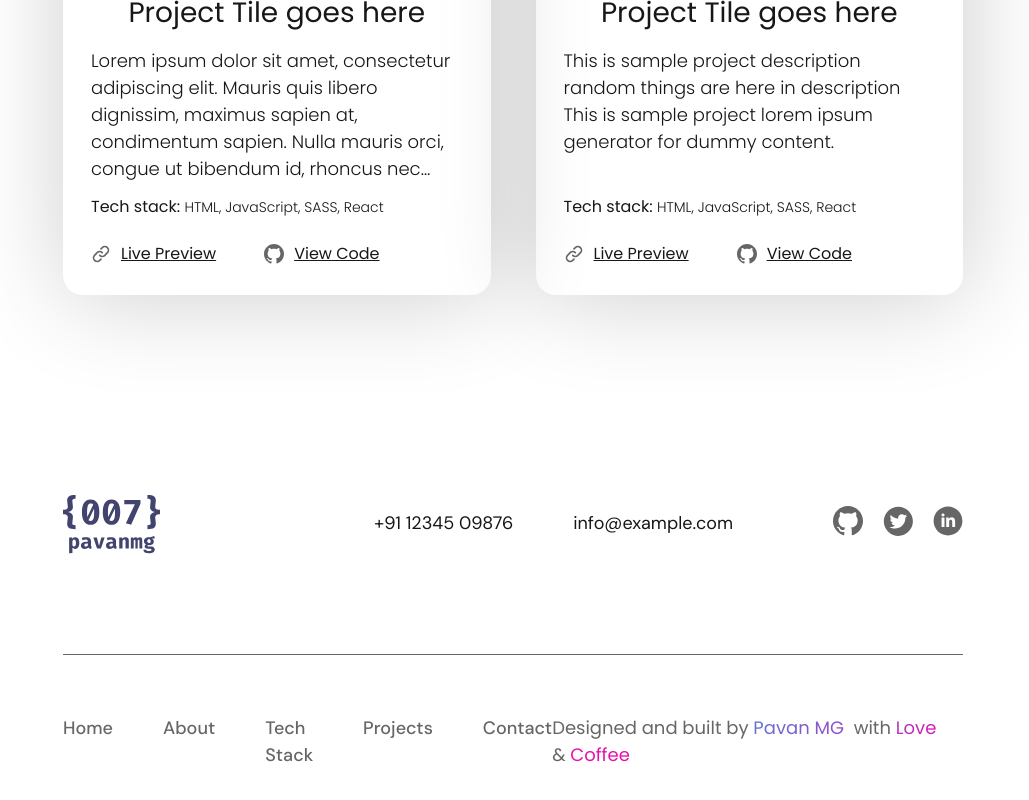
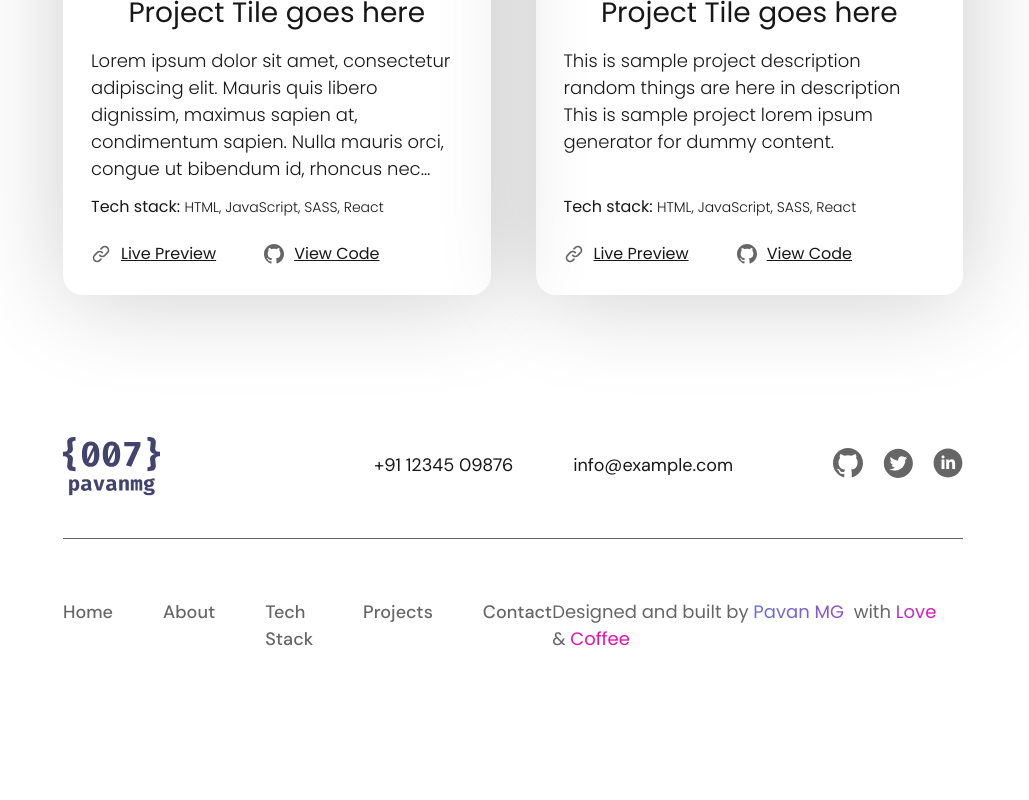
Before and after one commit to gvozdenkov/portfolio-landing, a Next.js app: page / in a window 1280 px wide. Shown: the part 3797-4597 px from the top of the page, without its empty margins (127-1156 px from the left). After the commit the page ends 4549 px from the top, so only its background shows below. Built offline with nearby package versions, Linux system fonts and the light colour scheme.

Commit message:
style: contact section padding

```diff
--- a/src/app/components/contacts/contacts.module.scss
+++ b/src/app/components/contacts/contacts.module.scss
@@ -5,7 +5,7 @@
     max-content minmax(40px, 100px) max-content;
   align-items: center;
 
-  padding: var(--section-padding) 0;
+  padding: 42px 0;
 
   &__text {
     font-family: var(--font-secondary);
```
